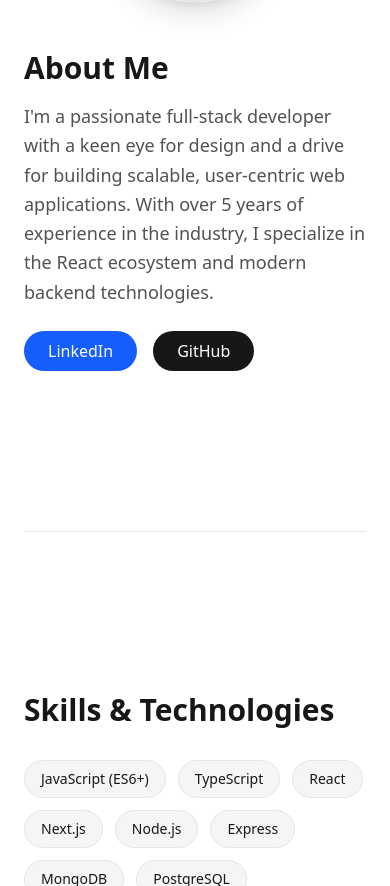
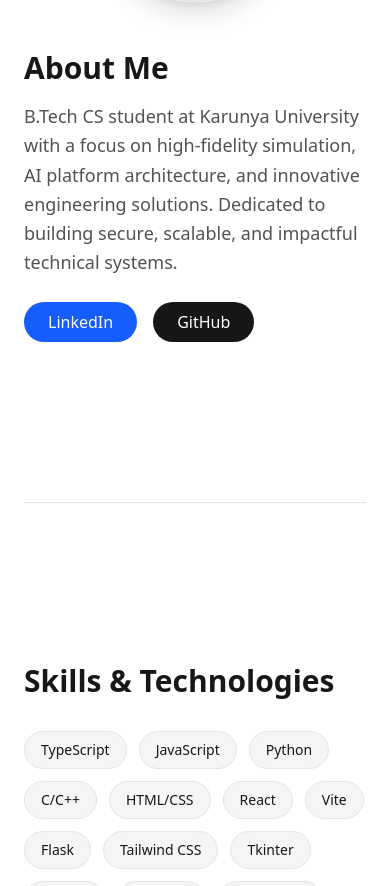
Before and after one commit to allenchandev25-del/allenchandev_portfolio, a React (Vite) app: page / in a window 390 px wide. Shown: the part 1114-2000 px from the top of the page. Built offline with nearby package versions, Linux system fonts and the light colour scheme.

Commit message:
Update App.tsx

```diff
--- a/src/App.tsx
+++ b/src/App.tsx
@@ -7,52 +7,46 @@ import { Separator } from '@/src/components/ui/separator';
 
 const works = [
   {
-    title: "E-Commerce Platform",
-    description: "A full-stack e-commerce solution with real-time inventory.",
+    title: "PathX",
+    description: "Autonomous Vehicle Simulator. Engineered a high-fidelity simulator leveraging Kinematic Bicycle Models and Pure Pursuit algorithms at 60Hz. Designed a premium dark-mode dashboard with real-time telemetry visualization using D3-driven logic.",
     image: "https://images.unsplash.com/photo-1557821552-17105176677c?auto=format&fit=crop&w=600&q=80",
-    tech: ["React", "Node.js", "MongoDB"]
+    tech: ["React 19", "TypeScript", "Vite 6", "Motion"]
   },
   {
-    title: "Task Management App",
-    description: "Collaborative task management tool with drag-and-drop.",
+    title: "Lumina AI Assistant",
+    description: "Privacy-First AI Tutoring Platform. Architected a privacy-first AI platform by migrating external API dependencies to locally-hosted inference pipelines (Ollama). Integrated dynamic interactive Flashcards directly from LLM inferences.",
     image: "https://images.unsplash.com/photo-1540350394557-8d14678e7f91?auto=format&fit=crop&w=600&q=80",
-    tech: ["TypeScript", "Next.js", "Tailwind"]
+    tech: ["React", "TypeScript", "Ollama"]
   },
   {
-    title: "AI Content Generator",
-    description: "Generates marketing copy using advanced AI models.",
+    title: "Edgelytics",
+    description: "Edge Computing IoT Framework. Constructed an edge-computing framework to ingest and manage real-time telemetry from Arduino microcontrollers. Implemented a local anomaly-detection algorithm to trace impossible environmental data spikes.",
     image: "https://images.unsplash.com/photo-1677442136019-21780ecad995?auto=format&fit=crop&w=600&q=80",
-    tech: ["OpenAI", "React", "Express"]
+    tech: ["Python", "Flask", "Arduino"]
   },
   {
-    title: "Fitness Tracker",
-    description: "Mobile-first web app to track daily workouts and nutrition.",
+    title: "Emergency Geo-Router",
+    description: "Fault-Tolerant Redundant Routing System. Deployed a fault-tolerant routing application to triangulate and transmit location data in offline-critical environments. Wrote robust handling algorithms to detect low-accuracy GPS metrics.",
     image: "https://images.unsplash.com/photo-1517836357463-d25dfeac3438?auto=format&fit=crop&w=600&q=80",
-    tech: ["Vue", "Firebase", "PWA"]
+    tech: ["Geolocation API", "React"]
   },
   {
-    title: "Real-time Chat",
-    description: "Instant messaging application with end-to-end encryption.",
+    title: "NextChapter",
+    description: "Personalized Book Recommendation System. Refactored a desktop-based Python application handling complex graphical frame life-cycles and state management. Re-architected the state pipeline for a personalized book recommendation engine.",
     image: "https://images.unsplash.com/photo-1611162617474-5b21e879e113?auto=format&fit=crop&w=600&q=80",
-    tech: ["Socket.io", "React", "PostgreSQL"]
+    tech: ["Python", "Tkinter"]
   }
 ];
 
 const skills = [
-  "JavaScript (ES6+)", "TypeScript", "React", "Next.js", "Node.js",
-  "Express", "MongoDB", "PostgreSQL", "Tailwind CSS", "Git & GitHub",
-  "Docker", "AWS", "GraphQL", "RESTful APIs", "Jest & Testing Library"
-];
-
-const certifications = [
-  { name: "AWS Certified Developer - Associate", issuer: "Amazon Web Services", year: "2024" },
-  { name: "Meta Front-End Developer Professional Certificate", issuer: "Coursera", year: "2023" },
-  { name: "Google Data Analytics Professional Certificate", issuer: "Google", year: "2023" }
+  "TypeScript", "JavaScript", "Python", "C/C++", "HTML/CSS",
+  "React", "Vite", "Flask", "Tailwind CSS", "Tkinter",
+  "Ollama", "Firebase", "Git/GitHub", "VS Code"
 ];
 
 const education = [
-  { degree: "M.S. Computer Science", school: "University of Technology", year: "2016" },
-  { degree: "B.S. Software Engineering", school: "State University", year: "2014" }
+  { degree: "B.Tech Computer Science Engineering", school: "Karunya Institute of Technology and Sciences", year: "2025 - 2029" },
+  { degree: "ICSE", school: "St Hilda's School Ooty", year: "2019 - 2025" }
 ];
 
 const FeaturedProjects = () => {
@@ -142,7 +136,7 @@ export default function App() {
           <div className="flex flex-col md:flex-row gap-12 items-center">
             <div className="w-48 h-48 md:w-64 md:h-64 shrink-0 rounded-full overflow-hidden border-4 border-neutral-200 dark:border-neutral-800 shadow-xl">
               <img
-                src="https://images.unsplash.com/photo-1507003211169-0a1dd7228f2d?auto=format&fit=crop&w=400&q=80"
+                src="/allenchandev.jpg"
                 alt="Profile"
                 className="w-full h-full object-cover"
                 referrerPolicy="no-referrer"
@@ -151,13 +145,13 @@ export default function App() {
             <div>
               <h2 className="text-3xl md:text-4xl font-bold mb-4">About Me</h2>
               <p className="text-lg text-neutral-600 dark:text-neutral-400 leading-relaxed mb-6">
-                I'm a passionate full-stack developer with a keen eye for design and a drive for building scalable, user-centric web applications. With over 5 years of experience in the industry, I specialize in the React ecosystem and modern backend technologies.
+                B.Tech CS student at Karunya University with a focus on high-fidelity simulation, AI platform architecture, and innovative engineering solutions. Dedicated to building secure, scalable, and impactful technical systems.
               </p>
               <div className="flex gap-4">
-                <a href="https://linkedin.com" target="_blank" rel="noopener noreferrer" className="px-6 py-2 bg-blue-600 text-white rounded-full font-medium hover:bg-blue-700 transition-colors">
+                <a href="https://www.linkedin.com/in/allen-chandev-36100a347/" target="_blank" rel="noopener noreferrer" className="px-6 py-2 bg-blue-600 text-white rounded-full font-medium hover:bg-blue-700 transition-colors">
                   LinkedIn
                 </a>
-                <a href="https://github.com" target="_blank" rel="noopener noreferrer" className="px-6 py-2 bg-neutral-900 dark:bg-white text-white dark:text-neutral-900 rounded-full font-medium hover:bg-neutral-800 dark:hover:bg-neutral-200 transition-colors">
+                <a href="https://github.com/allenchandev25-del" target="_blank" rel="noopener noreferrer" className="px-6 py-2 bg-neutral-900 dark:bg-white text-white dark:text-neutral-900 rounded-full font-medium hover:bg-neutral-800 dark:hover:bg-neutral-200 transition-colors">
                   GitHub
                 </a>
               </div>
@@ -186,24 +180,6 @@ export default function App() {
       <FeaturedProjects />
 
       <div className="max-w-5xl mx-auto px-6 space-y-40 py-20">
-        {/* Certifications Section */}
-        <section id="certifications" className="scroll-mt-32">
-          <h2 className="text-3xl md:text-4xl font-bold mb-8">Certifications</h2>
-          <div className="grid gap-4 md:grid-cols-2 lg:grid-cols-3">
-            {certifications.map((cert, index) => (
-              <div key={index} className="p-6 rounded-xl border border-neutral-200 dark:border-neutral-800 bg-neutral-50 dark:bg-neutral-900/50 hover:border-neutral-300 dark:hover:border-neutral-700 transition-colors">
-                <h3 className="font-semibold text-lg mb-2">{cert.name}</h3>
-                <p className="text-neutral-600 dark:text-neutral-400 text-sm mb-4">{cert.issuer}</p>
-                <span className="inline-block px-3 py-1 bg-neutral-200 dark:bg-neutral-800 rounded-full text-xs font-medium">
-                  {cert.year}
-                </span>
-              </div>
-            ))}
-          </div>
-        </section>
-
-        <Separator className="bg-neutral-200 dark:bg-neutral-800" />
-
         {/* Education Section */}
         <section id="education" className="scroll-mt-32">
           <h2 className="text-3xl md:text-4xl font-bold mb-8">Education</h2>
@@ -229,7 +205,7 @@ export default function App() {
             I'm currently looking for new opportunities. Whether you have a question or just want to say hi, I'll try my best to get back to you!
           </p>
           <a
-            href="mailto:hello@example.com"
+            href="mailto:allenchandev25@gmail.com"
             className="inline-block px-8 py-4 bg-neutral-900 dark:bg-white text-white dark:text-neutral-900 rounded-full font-semibold text-lg hover:scale-105 transition-transform"
           >
             Say Hello
```
